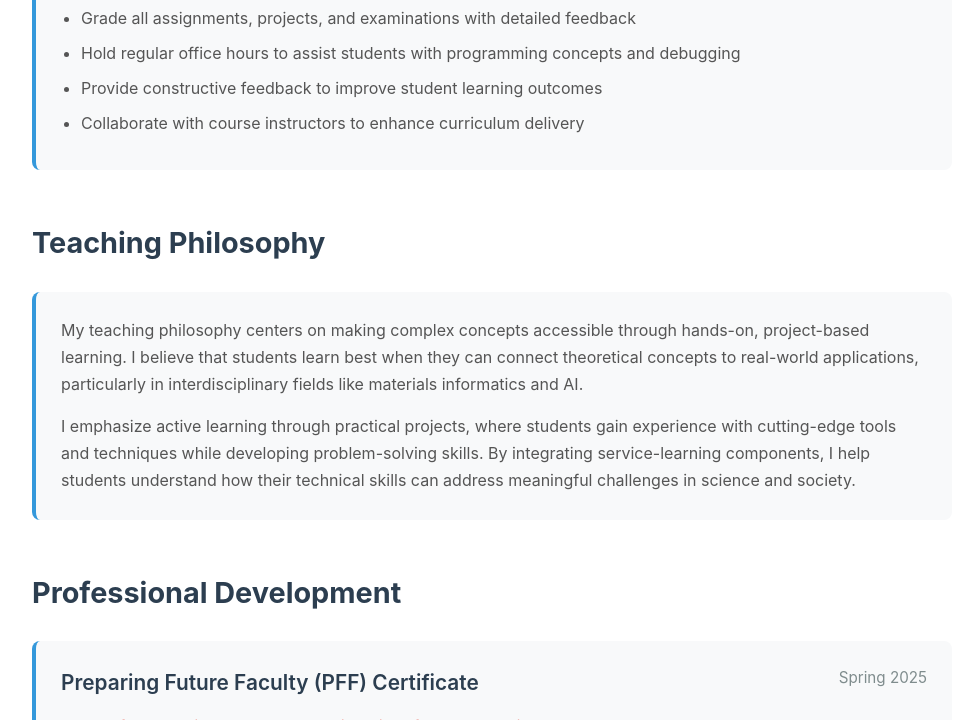
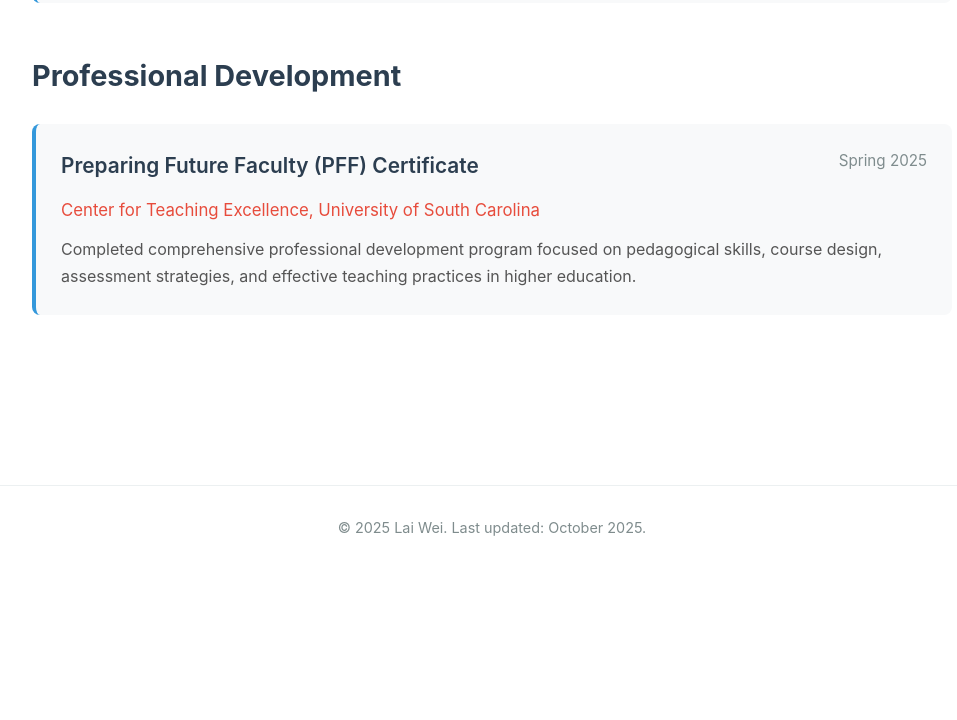
Before and after one commit to hallofuture/LaiWei.github.io, a plain HTML site: page teaching.html in a window 1280 px wide. Shown: the part 1883-2603 px from the top of the page, without its empty margins (148-1105 px from the left). After the commit the page ends 2452 px from the top, so only its background shows below. Drawn offline with Linux system fonts and the light colour scheme.

Commit message:
Update teaching.html

```diff
--- a/teaching.html
+++ b/teaching.html
@@ -232,9 +232,6 @@
                     <p>Taught all lectures and managed coursework for undergraduate algorithms course.</p>
                     <ul>
                         <li>Delivered comprehensive lectures on algorithm design techniques and analysis</li>
-                        <li>Developed and graded assignments, projects, and examinations</li>
-                        <li>Led a service-learning project where students applied machine learning to crystal structure prediction challenges</li>
-                        <li>Provided office hours and individual mentoring to support student learning</li>
                     </ul>
                 </div>
             </div>
@@ -269,7 +266,6 @@
                 <div class="teaching-org">University of South Carolina</div>
                 <div class="teaching-desc">
                     <p>Teaching assistant and grader for introductory computer science courses in Java programming.</p>
-
                     <p style="margin-top: 15px; margin-bottom: 10px;"><strong>Courses:</strong></p>
                     <ul>
                         <li><span class="course-code">CSCE 145</span> - Algorithmic Design I</li>
@@ -280,30 +276,9 @@
                     <ul>
                         <li>Conduct weekly lab sessions to provide hands-on support to undergraduate students</li>
                         <li>Grade all assignments, projects, and examinations with detailed feedback</li>
-                        <li>Hold regular office hours to assist students with programming concepts and debugging</li>
                         <li>Provide constructive feedback to improve student learning outcomes</li>
                         <li>Collaborate with course instructors to enhance curriculum delivery</li>
                     </ul>
-                </div>
-            </div>
-        </div>
-
-        <div class="teaching-section">
-            <h2>Teaching Philosophy</h2>
-            <div class="teaching-item">
-                <div class="teaching-desc">
-                    <p>
-                        My teaching philosophy centers on making complex concepts accessible through hands-on,
-                        project-based learning. I believe that students learn best when they can connect
-                        theoretical concepts to real-world applications, particularly in interdisciplinary
-                        fields like materials informatics and AI.
-                    </p>
-                    <p style="margin-top: 15px;">
-                        I emphasize active learning through practical projects, where students gain experience
-                        with cutting-edge tools and techniques while developing problem-solving skills. By
-                        integrating service-learning components, I help students understand how their technical
-                        skills can address meaningful challenges in science and society.
-                    </p>
                 </div>
             </div>
         </div>
```
